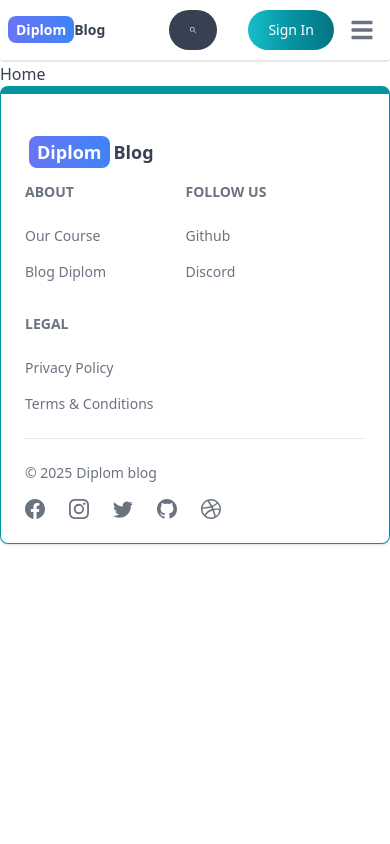
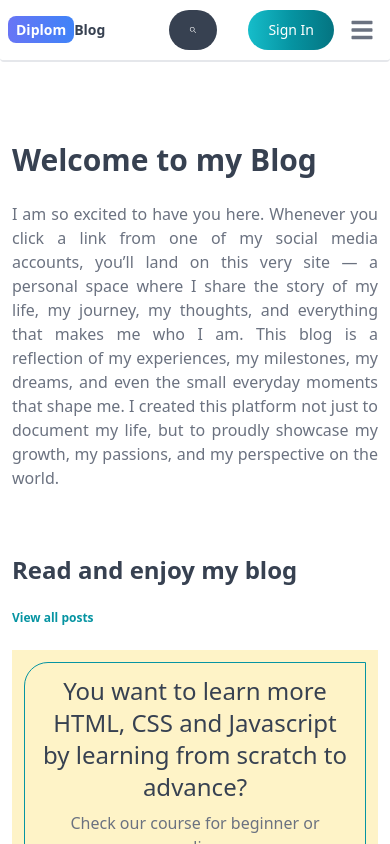
Before and after one commit to longnguyendo/diplom-mern, a React (Vite) app in the folder client/: page / in a window 390 px wide. Shown: the top 844 px of the page. Built offline with nearby package versions, Linux system fonts and the light colour scheme; no server answers.

Commit message:
complete the home page

```diff
--- a/client/src/pages/Home.jsx
+++ b/client/src/pages/Home.jsx
@@ -1,9 +1,57 @@
-import React from 'react'
+import { Link } from 'react-router-dom';
+import CallToAction from '../components/CallToAction';
+import { useEffect, useState } from 'react';
+import PostCard from '../components/PostCard';
 
-const Home = () => {
+export default function Home() {
+  const [posts, setPosts] = useState([]);
+
+  useEffect(() => {
+    const fetchPosts = async () => {
+      const res = await fetch('/api/post/getPosts');
+      const data = await res.json();
+      setPosts(data.posts);
+    };
+    fetchPosts();
+  }, []);
   return (
-    <div>Home</div>
-  )
+    <div>
+      <div className='flex flex-col max-w-6xl gap-6 p-10 px-3 mx-auto '>
+        <h1 className='pt-10 text-3xl font-bold lg:text-6xl'>Welcome to my Blog</h1>
+        <p className='text-justify text-gray-500 text-2xs sm:text-4sm'>
+        I am so excited to have you here. Whenever you click a link from one of my social media accounts, you’ll land on this very site — a personal space where I share the story of my life, my journey, my thoughts, and everything that makes me who I am.
+        This blog is a reflection of my experiences, my milestones, my dreams, and even the small everyday moments that shape me. I created this platform not just to document my life, but to proudly showcase my growth, my passions, and my perspective on the world.
+        </p>
+        <h1 className='pt-10 text-2xl font-bold lg:text-4xl'>Read and enjoy my blog</h1>
+        <Link
+          to='/search'
+          className='text-xs font-bold text-teal-500 sm:text-sm hover:underline'
+        >
+          View all posts
+        </Link>
+        <div className='p-3 bg-amber-100 dark:bg-slate-700'>
+          <CallToAction />
+        </div>
+      </div>
+
+      <div className='flex flex-col max-w-6xl gap-8 p-3 py-3 mx-auto'>
+        {posts && posts.length > 0 && (
+          <div className='flex flex-col gap-6'>
+            <h2 className='text-2xl font-semibold text-center'>Recent Posts</h2>
+            <div className='flex flex-wrap gap-3'>
+              {posts.map((post) => (
+                <PostCard key={post._id} post={post} />
+              ))}
+            </div>
+            <Link
+              to={'/search'}
+              className='text-lg text-center text-teal-500 hover:underline'
+            >
+              View all posts
+            </Link>
+          </div>
+        )}
+      </div>
+    </div>
+  );
 }
-
-export default Home
```
